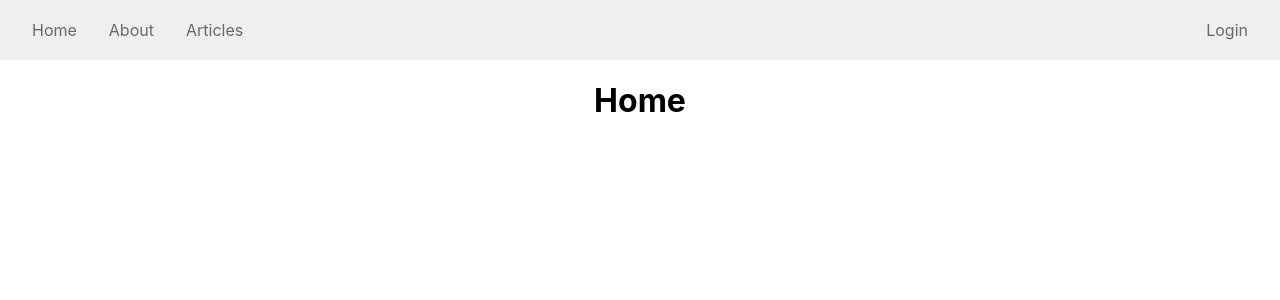
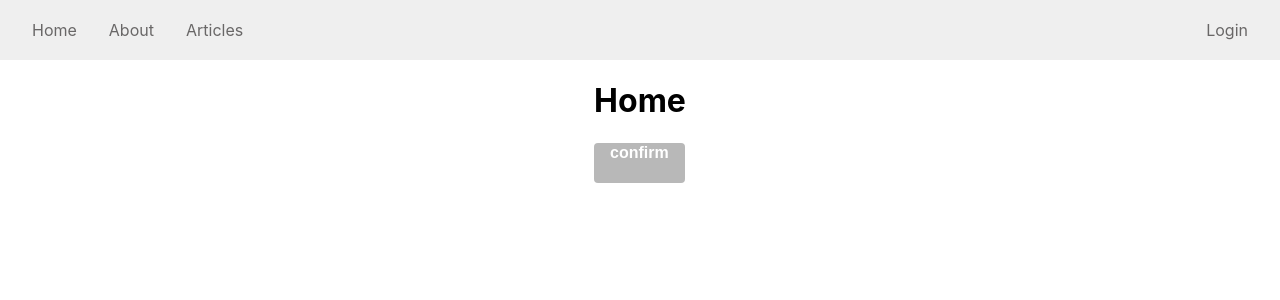
Before and after one commit to julsukim/MPP01, a React (Create React App) app in the folder mpp01/: page / in a window 1280 px wide. Shown: the top 300 px of the page. Built offline with nearby package versions, Linux system fonts and the light colour scheme.

Commit message:
feat: button component

```diff
--- /dev/null
+++ b/mpp01/src/components/Button.tsx
@@ -0,0 +1,43 @@
+import React, {ButtonHTMLAttributes} from 'react';
+import styled from "styled-components";
+
+const StyledButton = styled.button`
+  display: inline-flex;
+  outline: none;
+  border: none;
+  border-radius: 4px;
+  color: white;
+  font-weight: bold;
+  cursor: pointer;
+  padding-left: 1rem;
+  padding-right: 1rem;
+
+  height: 2.5rem;
+  font-size: 1rem;
+
+  background: #b8b8b8;
+
+  &:hover {
+    background: #e5e5e5;
+  }
+
+  &:active {
+    background: #e1e1e1;
+  }
+
+  & + & {
+    margin-left: 1rem;
+  }
+`;
+
+interface ButtonProps extends ButtonHTMLAttributes<HTMLButtonElement> {}
+
+const Button: React.FC<ButtonProps> = ({ children, ...rest}) => {
+  return (
+    <StyledButton {...rest}>
+      {children}
+    </StyledButton>
+  );
+};
+
+export default Button;
--- a/mpp01/src/pages/Home.tsx
+++ b/mpp01/src/pages/Home.tsx
@@ -1,9 +1,11 @@
 import React from 'react';
+import Button from "../components/Button";
 
 const Home = () => {
   return (
     <div>
       <h1>Home</h1>
+      <Button>confirm</Button>
     </div>
   );
 };
```
